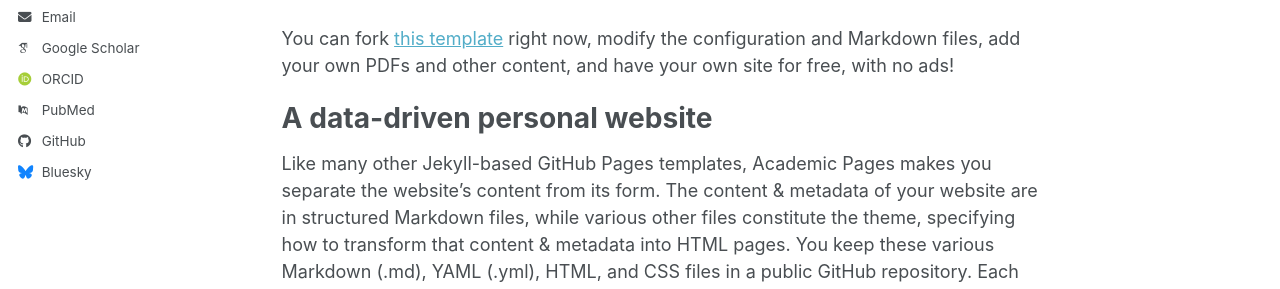
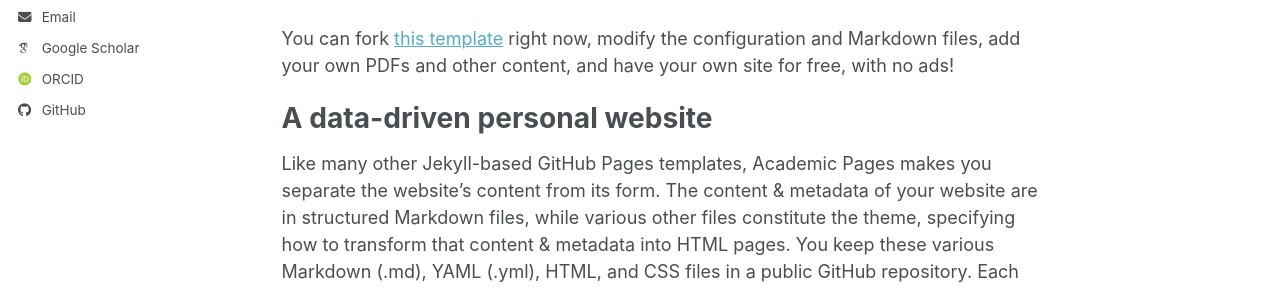
Before and after one commit to MariusBoda/MariusBoda.github.io, a Jekyll site: the page built from _pages/about.md, in a window 1280 px wide. Shown: the part 386-675 px from the top of the page. Built offline with Jekyll 4.4.1, drawn with Linux system fonts in a browser that asks for light colours; some web fonts are replaced; a script bundle is joined from its source files by our own code; library files that are not in the unit come from our copies.

Commit message:
Update _config.yml

```diff
--- a/_config.yml
+++ b/_config.yml
@@ -41,7 +41,7 @@ author:
   orcid            : "https://orcid.org/0009-0006-5152-1916"
   semantic         : # URL
   ssrn             : # URL
-  pubmed           : ""
+  pubmed           :
   researchgate     : # URL
   scopus           : # URL
   zotero           : # URL
@@ -57,7 +57,7 @@ author:
 
   # Social media
   artstation       : # Username
-  bluesky          : "" # Replace this with you Bluesky username
+  bluesky          : # Replace this with you Bluesky username
   facebook         : # Username
   flickr           : # Username
   foursquare       : # Username
```
